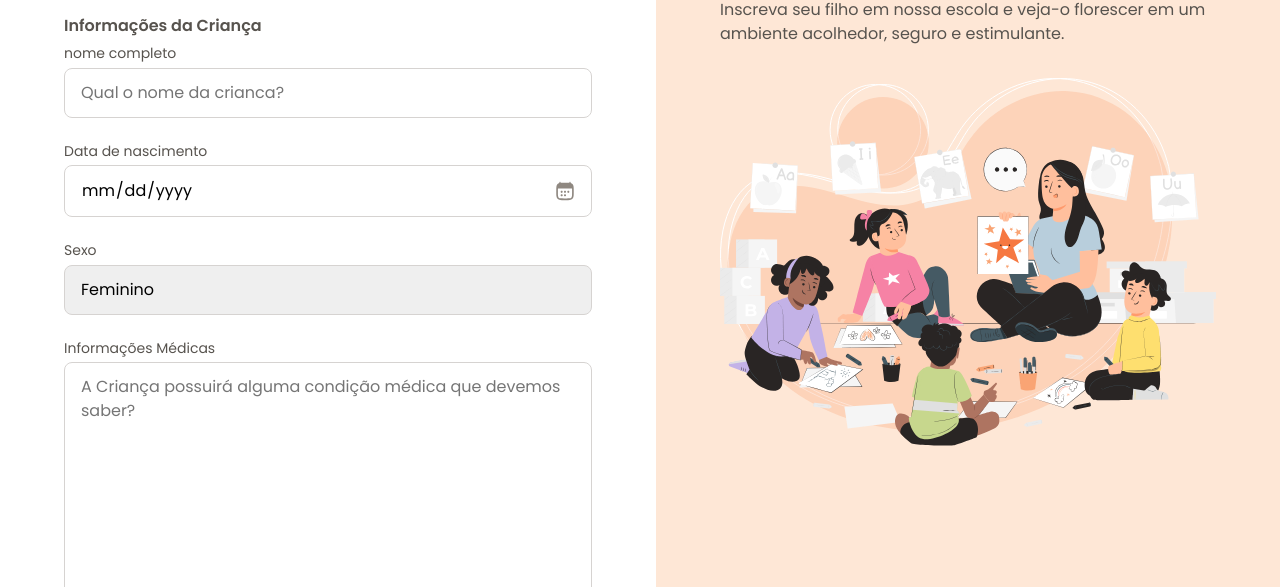
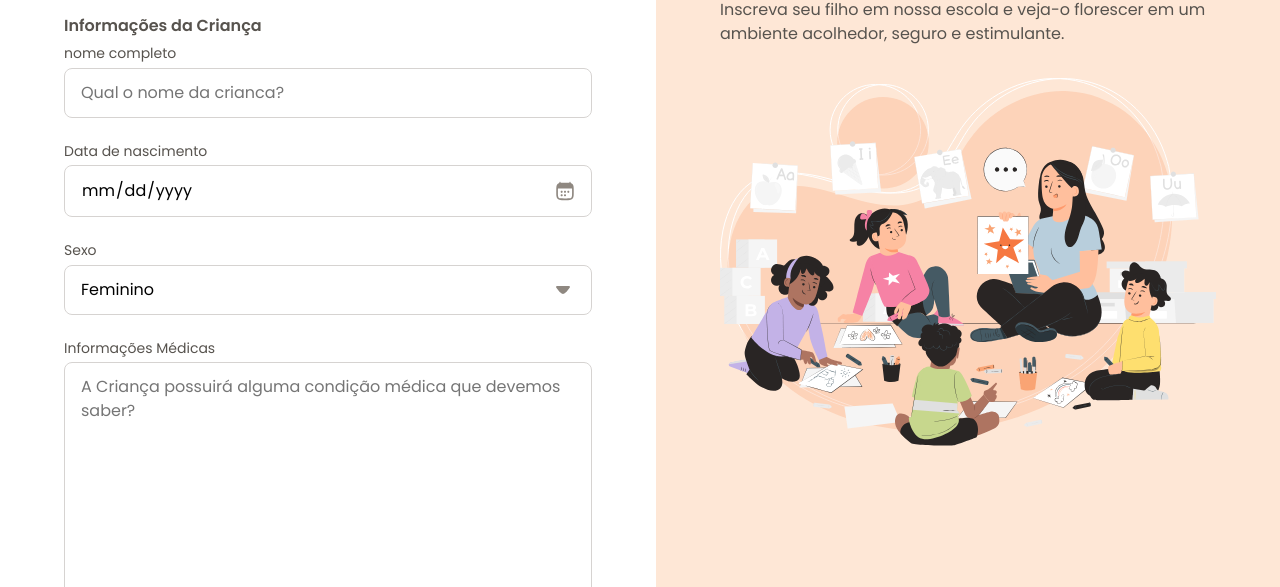
Before and after one commit to ghutttyerrez/Formulario-de-Matricula, a plain HTML site: page index.html in a window 1280 px wide. Shown: the part 213-800 px from the top of the page. Drawn offline with Linux system fonts and the light colour scheme.

Commit message:
atualizando o index.css

```diff
--- a/style/fields/index.css
+++ b/style/fields/index.css
@@ -46,6 +46,8 @@ input[type="date"] {
 }
 
 select {
-  background: url("../../assets/icons/arrow-down-01.svg") no-repeat calc(100% -1rem);
+  background: url("../../assets/icons/arrow-down-01.svg");
+  background-repeat: no-repeat;
+  background-position: right 1rem center;;
 
 }
```
